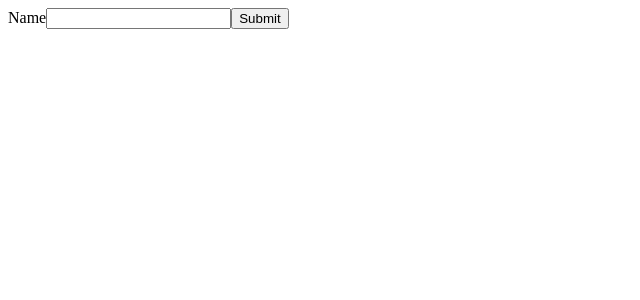
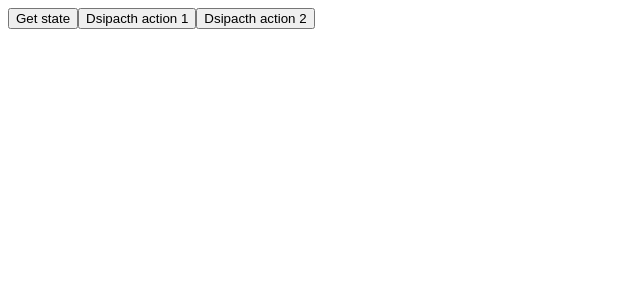
Before and after one commit to patriziosbr/app1, a React (Create React App) app: page / in a window 1280 px wide. Shown: the top 300 px of the page, without its empty margins (0-640 px from the left). Built offline with nearby package versions, Linux system fonts and the light colour scheme.

Commit message:
react-redux actions_type

```diff
--- a/src/containers/container1.js
+++ b/src/containers/container1.js
@@ -1,41 +1,36 @@
-import { eventWrapper } from "@testing-library/user-event/dist/utils";
 import React, { Component } from "react";
 
+import * as ACTION_TYPE from '../../src/store/actions/actions_type';
+import * as ACTION from '../../src/store/actions/actions';
+
+import {connect} from 'react-redux';
+import { FAILURE, SUCCESS } from "../../src/store/actions/actions_type";
+
+
 class Container1 extends Component {
-    // LEGACYCODE FORM
-    // constructor(props){
-    //     super(props)
-    //     this.handleChange = this.handleChange.bind(this);
-    //     this.handleSubmit = this.handleSubmit.bind(this);
-    // }
-    // RENDERE LE FUNZIONI SUCCESSIVE NORMALI E NON ARROW FUNCTION
 
-    state = {
-        value: ''
-    }
-
-    handleChange = (event) => {
-        // console.log(event.target.value);
-        this.setState( {value : event.target.value});
-        // console.log(this.state.value);
-    }
-
-    handleSubmit = (event) => {
-        event.preventDefault()
-        console.log( this.state.value)
-    }
 
     render() {
         return (
             <div>
-                {this.state.value}
-                <form onSubmit={this.handleSubmit}>
-                    <label>Name</label>
-                    <input id="name" onChange={this.handleChange} type="text" />
-                    <button>Submit</button>
-                </form>
+               <button onClick={() => console.log(this.props.stateprop1)}>Get state</button>
+               <button onClick={() => this.props.action1()}>Dsipacth action 1</button>
+               <button onClick={() => this.props.action2()}>Dsipacth action 2</button>
             </div>
         )}
 }
 
-export default Container1;
+function mapStateToProps(state) {
+    return {
+        stateprop1 : state.stateprop1
+    }
+}
+
+function mapDispatchToProps(dispatch) {
+    return {
+        action1: ()=> dispatch(ACTION.SUCCESS),
+        action2: ()=> dispatch(ACTION.FAILURE)
+    }
+}
+
+export default connect(mapStateToProps, mapDispatchToProps) (Container1);
--- a/src/store/reducers/reducers.js
+++ b/src/store/reducers/reducers.js
@@ -5,7 +5,7 @@ const initialState = {
     stateprop1: false
 }
 
-const rootReducer = (state = initialState, action) => {
+const Reducer1 = (state = initialState, action) => {
     switch(action.type) {
         case ACTION_TYPE.SUCCESS:
         return {
@@ -18,10 +18,8 @@ const rootReducer = (state = initialState, action) => {
             stateprop1: false
         }
         default:
-        return{
-            state
-        }
+        return state
     }
 }
 
-export default rootReducer
+export default Reducer1
```
